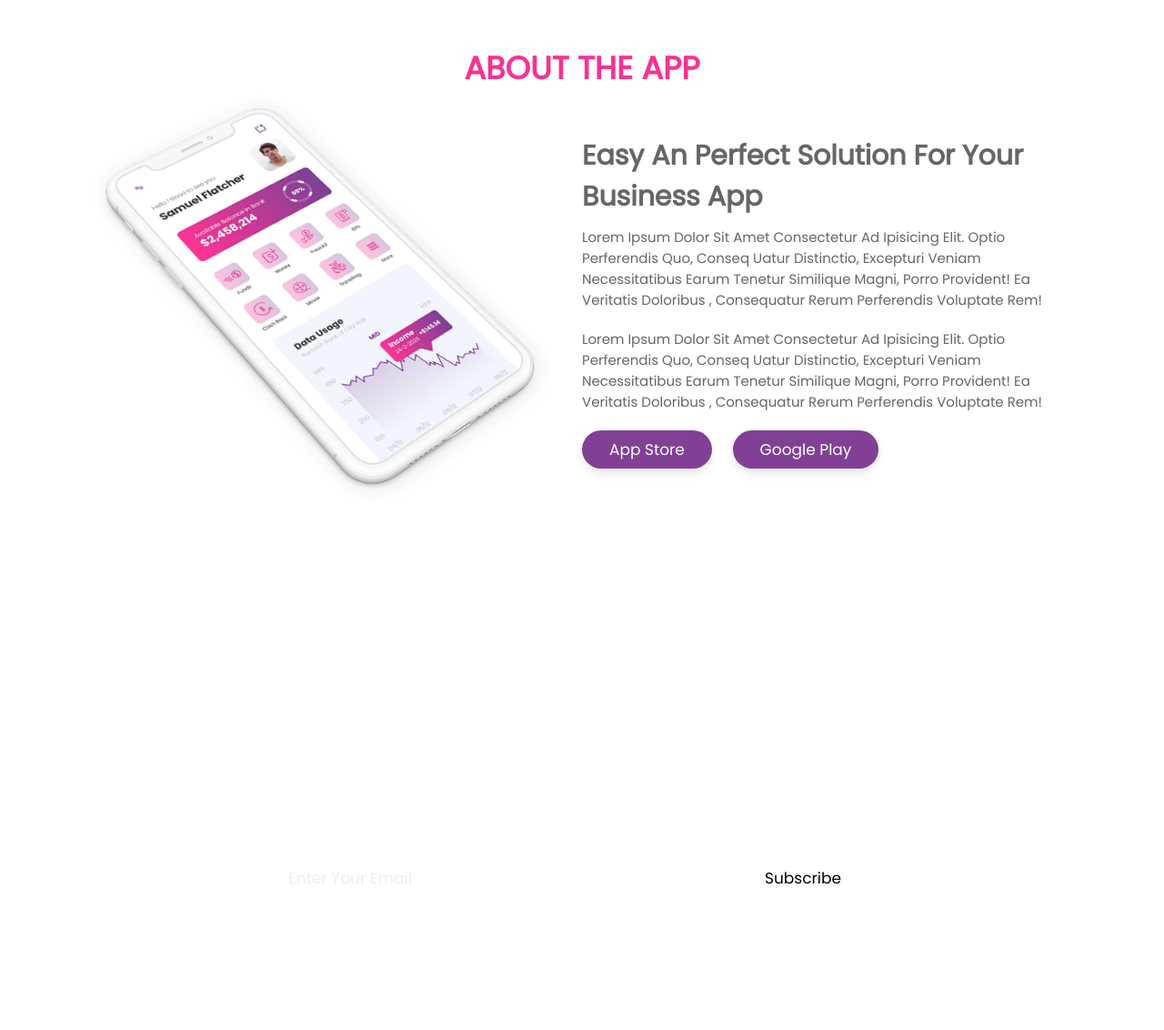
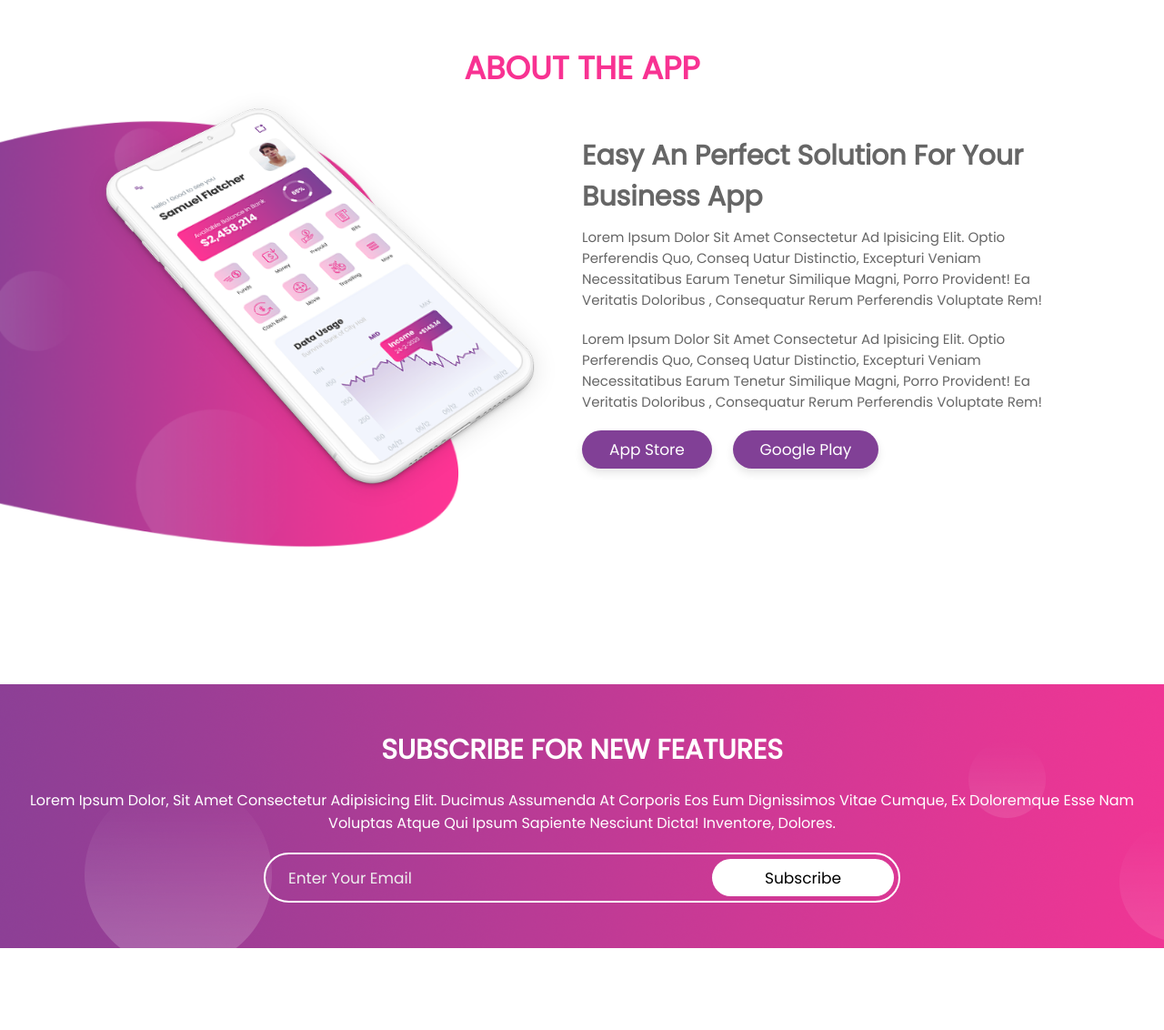
Before and after one commit to Nithin5754/nithin-landing-page-static-website, a plain HTML site: page index.html in a window 1280 px wide. Shown: the part 1648-2780 px from the top of the page at 91% size. Drawn offline with Linux system fonts and the light colour scheme; the site is published under a folder, as on GitHub Pages, so addresses that start at the root find nothing.

Commit message:
Update style.css

```diff
--- a/style.css
+++ b/style.css
@@ -171,7 +171,7 @@ header input,
 
 /*about section start */
 .about{
-  background: url(/images/about-bg.png);
+  background: url(./images/about-bg.png);
   background-size: cover;
   background-position: center;
   padding-bottom: 3rem;
@@ -225,7 +225,7 @@ header input,
 
   text-align: center;
   padding: 5rem 1rem;
-  background: url(/images/subscribe-bg.png)no-repeat;
+  background: url(./images/subscribe-bg.png)no-repeat;
   background-position: center;
 
 
@@ -466,7 +466,7 @@ header input,
 /*footer styles start here*/
 .footer{
   padding-top: 3rem;
-  background: url("/images/footer-bg.png")no-repeat;
+  background: url("./images/footer-bg.png")no-repeat;
   background-size: cover;
   background-position: center;
 }
```
